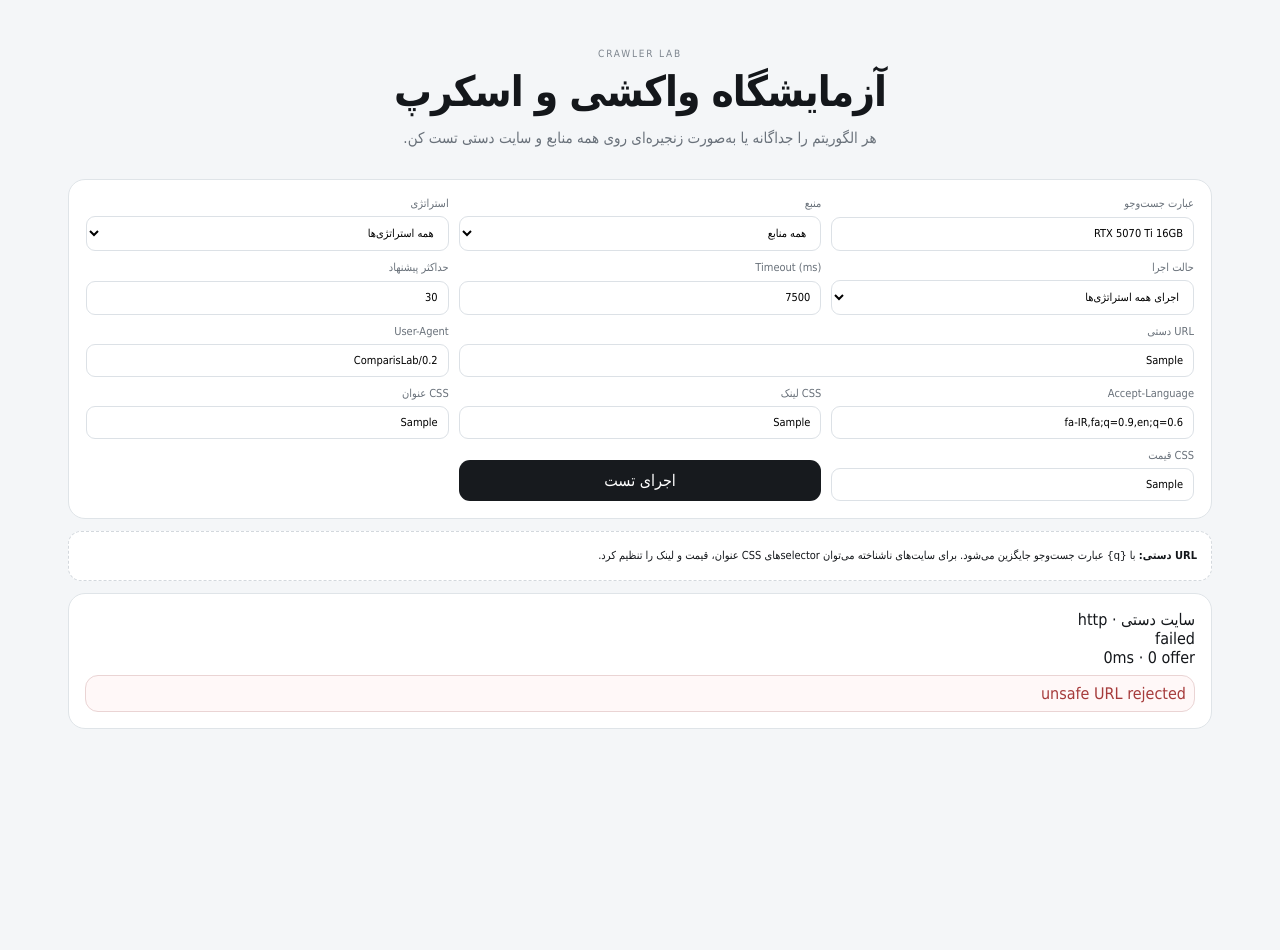
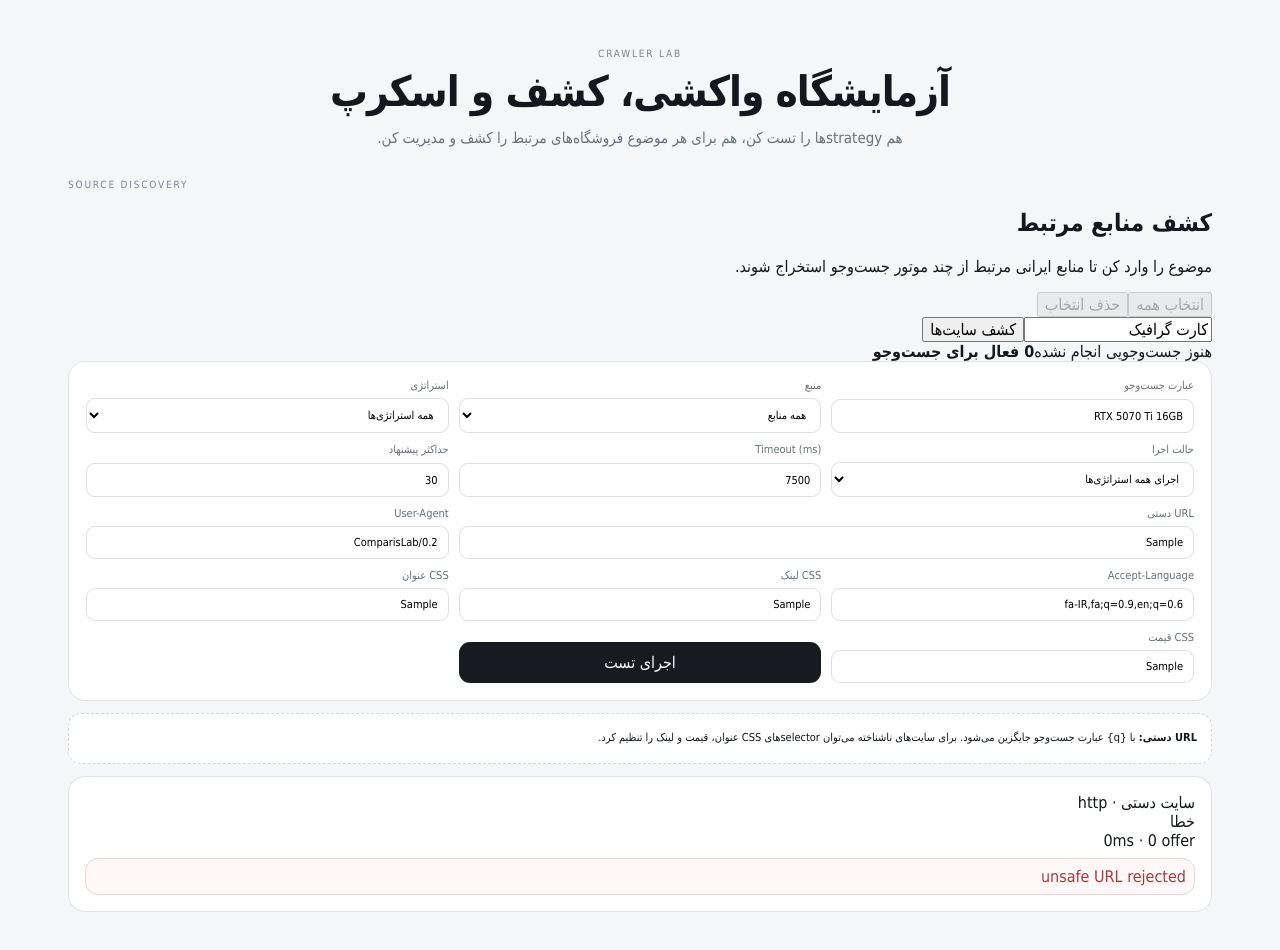
Before and after one commit to madmaxmehdi44/comparis, a Next.js app: page /lab in a window 1280 px wide. Both pictures are taken after typing "Sample", "Sample", "Sample", "Sample" into the empty fields and a click on the button "اجرای تست". Shown: the top 950 px of the page. Before the commit the page ends 849 px from the top, so only its background shows below. Built offline with nearby package versions, Linux system fonts and the light colour scheme.

Commit message:
feat: add source discovery manager to crawler lab

```diff
--- a/app/lab/page.tsx
+++ b/app/lab/page.tsx
@@ -3,6 +3,20 @@
 import { FormEvent, useMemo, useState } from 'react';
 import type { SourceResult } from '@/lib/types';
 import { SOURCES } from '@/lib/sources';
+
+type DiscoveredSite = {
+  id: string;
+  name: string;
+  domain: string;
+  url: string;
+  logo: string;
+  description: string;
+  relevance: number;
+  enabled: boolean;
+  priority: number;
+};
+
+const statusLabel: Record<string, string> = { fresh: 'زنده', blocked: 'مسدود', failed: 'خطا', stale: 'Timeout' };
 
 export default function LabPage() {
   const [query, setQuery] = useState('RTX 5070 Ti 16GB');
@@ -21,13 +35,19 @@ export default function LabPage() {
   const [busy, setBusy] = useState(false);
   const [error, setError] = useState('');
 
+  const [discoveryTopic, setDiscoveryTopic] = useState('کارت گرافیک');
+  const [discovered, setDiscovered] = useState<DiscoveredSite[]>([]);
+  const [discoverBusy, setDiscoverBusy] = useState(false);
+  const [discoverError, setDiscoverError] = useState('');
+  const [selectedDomains, setSelectedDomains] = useState<Set<string>>(new Set());
+
   const strategyOptions = useMemo(() => {
     const source = SOURCES.find((x) => x.id === site);
     return source?.strategies ?? [
-      { name: 'search', method: 'http', timeoutMs: 6500 },
-      { name: 'search-normalized', method: 'http', timeoutMs: 6500 },
-      { name: 'indexed-search-google', method: 'search', timeoutMs: 7500 },
-      { name: 'indexed-search-bing', method: 'search', timeoutMs: 7500 },
+      { name: 'direct-search', method: 'http', timeoutMs: 6500 },
+      { name: 'normalized-search', method: 'http', timeoutMs: 6500 },
+      { name: 'google-index', method: 'search', timeoutMs: 7500 },
+      { name: 'bing-index', method: 'search', timeoutMs: 7500 },
     ];
   }, [site]);
 
@@ -51,13 +71,69 @@ export default function LabPage() {
     } finally { setBusy(false); }
   }
 
+  async function discoverSites(e: FormEvent) {
+    e.preventDefault();
+    const topic = discoveryTopic.trim();
+    if (!topic || discoverBusy) return;
+    setDiscoverBusy(true); setDiscoverError('');
+    try {
+      const response = await fetch(`/api/lab/discover?q=${encodeURIComponent(topic)}`);
+      const data = await response.json();
+      if (!response.ok) throw new Error(data.error ?? 'Discovery failed');
+      const sites = (data.results ?? []) as DiscoveredSite[];
+      setDiscovered(sites);
+      setSelectedDomains(new Set(sites.filter((x) => x.enabled).map((x) => x.domain)));
+    } catch (err) {
+      setDiscoverError(err instanceof Error ? err.message : 'خطای کشف سایت‌ها');
+      setDiscovered([]);
+    } finally { setDiscoverBusy(false); }
+  }
+
+  function toggle(domain: string) {
+    setSelectedDomains((current) => {
+      const next = new Set(current);
+      if (next.has(domain)) next.delete(domain); else next.add(domain);
+      return next;
+    });
+  }
+
+  function selectAll() { setSelectedDomains(new Set(discovered.map((x) => x.domain))); }
+  function clearAll() { setSelectedDomains(new Set()); }
+
+  const selectedCount = selectedDomains.size;
+
   return (
     <main className="shell">
       <header className="hero">
         <div className="eyebrow">CRAWLER LAB</div>
-        <h1>آزمایشگاه واکشی و اسکرپ</h1>
-        <p>هر الگوریتم را جداگانه یا به‌صورت زنجیره‌ای روی همه منابع و سایت دستی تست کن.</p>
+        <h1>آزمایشگاه واکشی، کشف و اسکرپ</h1>
+        <p>هم strategyها را تست کن، هم برای هر موضوع فروشگاه‌های مرتبط را کشف و مدیریت کن.</p>
       </header>
+
+      <section className="discover-panel">
+        <div className="discover-head">
+          <div><div className="eyebrow">SOURCE DISCOVERY</div><h2>کشف منابع مرتبط</h2><p>موضوع را وارد کن تا منابع ایرانی مرتبط از چند موتور جست‌وجو استخراج شوند.</p></div>
+          <div className="discover-actions"><button type="button" className="secondary" onClick={selectAll} disabled={!discovered.length}>انتخاب همه</button><button type="button" className="secondary" onClick={clearAll} disabled={!selectedCount}>حذف انتخاب</button></div>
+        </div>
+        <form className="discover-search" onSubmit={discoverSites}>
+          <input value={discoveryTopic} onChange={(e) => setDiscoveryTopic(e.target.value)} placeholder="مثلاً لپ‌تاپ گیمینگ، موبایل، مانیتور" />
+          <button disabled={discoverBusy || !discoveryTopic.trim()}>{discoverBusy ? 'در حال کشف…' : 'کشف سایت‌ها'}</button>
+        </form>
+        {discoverError && <div className="laberror">{discoverError}</div>}
+        <div className="discover-meta"><span>{discovered.length ? `${discovered.length} سایت پیدا شد` : 'هنوز جست‌وجویی انجام نشده'}</span><b>{selectedCount} فعال برای جست‌وجو</b></div>
+        <div className="discover-grid">
+          {discovered.map((item) => {
+            const active = selectedDomains.has(item.domain);
+            return <article className={`discover-card ${active ? 'active' : ''}`} key={item.id}>
+              <div className="discover-top"><img src={item.logo} alt="" width={44} height={44} onError={(e) => { e.currentTarget.style.visibility = 'hidden'; }} /><div className="discover-score">{Math.round(item.relevance * 100)}٪</div></div>
+              <h3>{item.name}</h3>
+              <div className="discover-domain">{item.domain}</div>
+              <p>{item.description}</p>
+              <div className="discover-footer"><button type="button" className={active ? 'activeBtn' : ''} onClick={() => toggle(item.domain)}>{active ? 'فعال' : 'غیرفعال'}</button><a href={item.url} target="_blank" rel="noreferrer">مشاهده سایت</a></div>
+            </article>;
+          })}
+        </div>
+      </section>
 
       <form className="labform" onSubmit={run}>
         <label>عبارت جست‌وجو<input value={query} onChange={(e) => setQuery(e.target.value)} /></label>
@@ -81,10 +157,7 @@ export default function LabPage() {
       <section className="labresults">
         {results.map((r) => (
           <article className="labcard" key={r.id}>
-            <div className="grouphead">
-              <div><div className="source">{r.name} · {r.method}</div><div className="grouptitle">{r.status}</div></div>
-              <div className="meta">{r.latencyMs}ms · {r.offers.length} offer</div>
-            </div>
+            <div className="grouphead"><div><div className="source">{r.name} · {r.method}</div><div className="grouptitle">{statusLabel[r.status] ?? r.status}</div></div><div className="meta">{r.latencyMs}ms · {r.offers.length} offer</div></div>
             {r.error && <div className="laberror inline">{r.error}</div>}
             <div className="offers">{r.offers.map((o, i) => <a className="offer" key={`${o.url}-${i}`} href={o.url} target="_blank" rel="noreferrer"><span><b>{o.source}</b><small>{o.method} · {Math.round(o.confidence * 100)}٪</small></span><strong>{o.price ? new Intl.NumberFormat('fa-IR').format(o.price) + ' تومان' : '—'}</strong></a>)}</div>
           </article>
```
